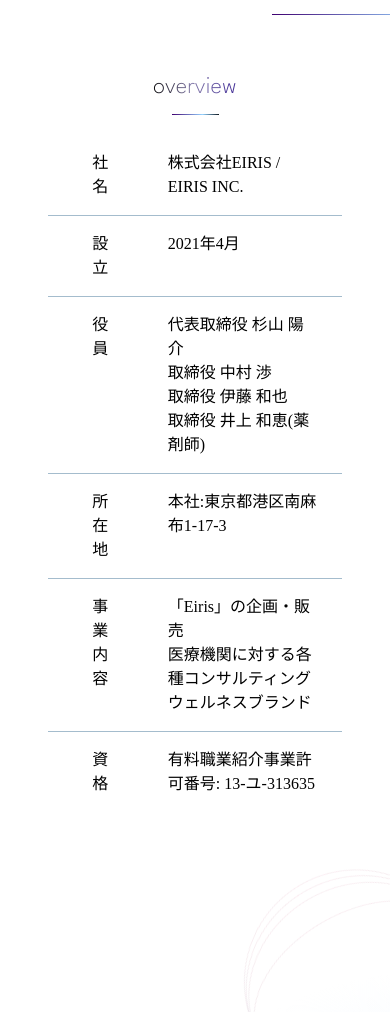
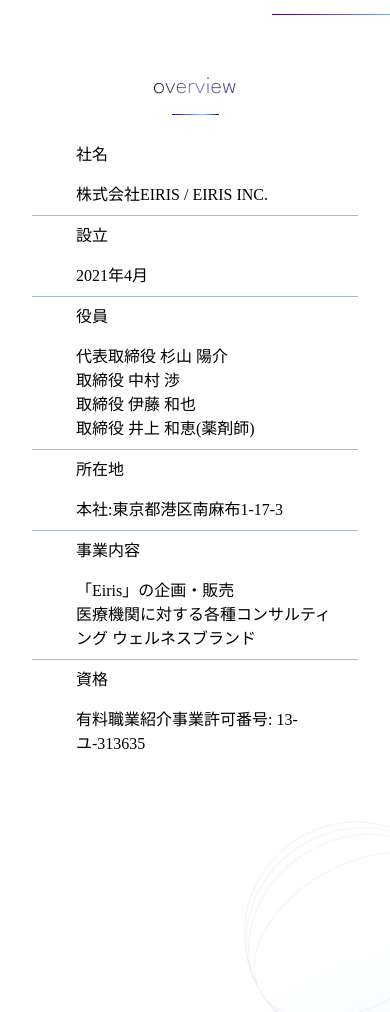
Before and after one commit to kumashuu/Eiris, a plain HTML site: page index.html in a window 390 px wide. Shown: the part 5360-6372 px from the top of the page. Drawn offline with Linux system fonts and the light colour scheme.

Commit message:
table-fd

```diff
--- a/style.scss
+++ b/style.scss
@@ -1428,11 +1428,12 @@ select#classification option.default {
             }
 
             .table-row {
-                width: 670px;
-                max-width: 90%;
+                width: 400px;
+                max-width: 100%;
+                flex-direction: column;
                 .row-left {
                     width: 140px;
-                    padding: 16px 24px 16px 20px;
+                    padding: 8px 24px 8px 20px;
                     align-items: flex-start;
                     gap: 10px;
 
@@ -1449,8 +1450,9 @@ select#classification option.default {
                 }
 
                 .row-right {
-                    width: 500px;
-                    padding: 16px 24px 16px 20px;
+                    width: 340px;
+                    max-width: 100%;
+                    padding: 8px 24px 8px 20px;
                     align-items: flex-start;
                     gap: 10px;
                     white-space: wrap;
```
Also changed, not shown: style.css, 1 other file.
